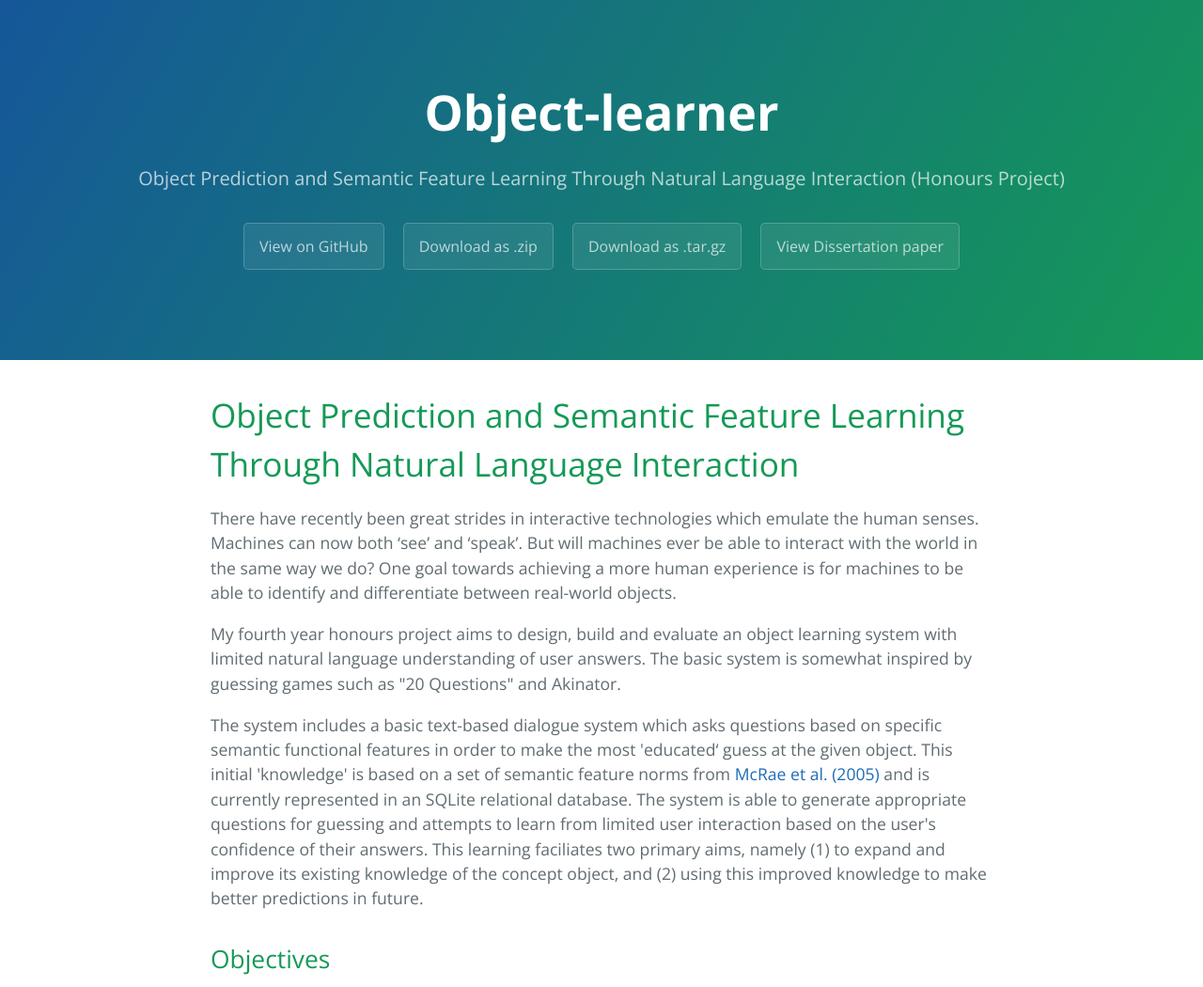
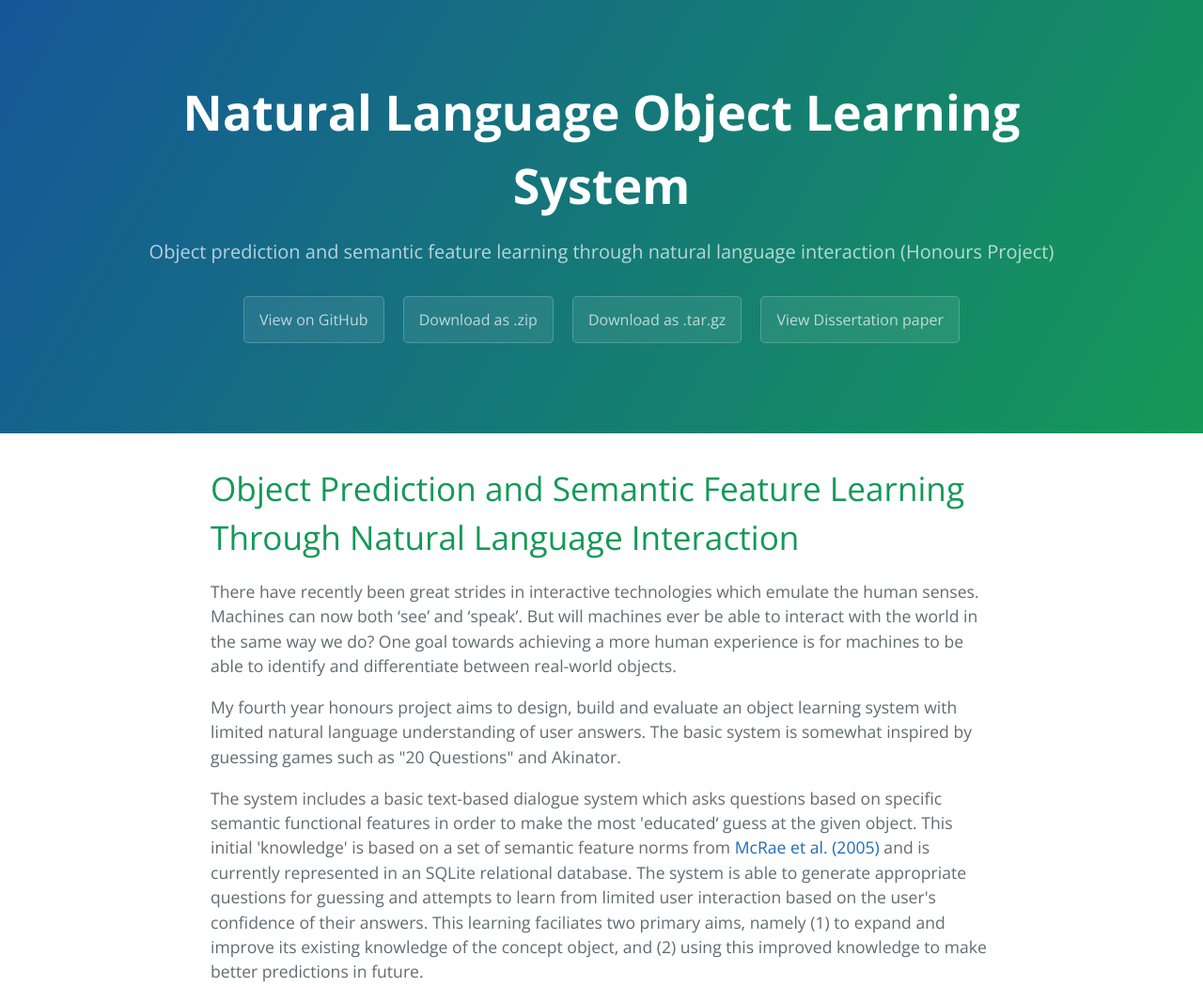
Before and after one commit to khal93/ObjectLearner, a plain HTML site: page index.html in a window 1280 px wide. Shown: the top 1050 px of the page at 94% size. Drawn offline with nearby package versions, Linux system fonts and the light colour scheme.

Commit message:
Update title

```diff
--- a/index.html
+++ b/index.html
@@ -11,8 +11,8 @@
   </head>
   <body>
     <section class="page-header">
-      <h1 class="project-name">Object-learner</h1>
-      <h2 class="project-tagline">Object Prediction and Semantic Feature Learning Through Natural Language Interaction (Honours Project)</h2>
+      <h1 class="project-name">Natural Language Object Learning System</h1>
+      <h2 class="project-tagline">Object prediction and semantic feature learning through natural language interaction (Honours Project)</h2>
       <a href="https://github.com/khaleeqahmad/object-learner" class="btn">View on GitHub</a>
       <a href="https://github.com/khaleeqahmad/object-learner/zipball/master" class="btn">Download as .zip</a>
       <a href="https://github.com/khaleeqahmad/object-learner/tarball/master" class="btn">Download as .tar.gz</a>
```
